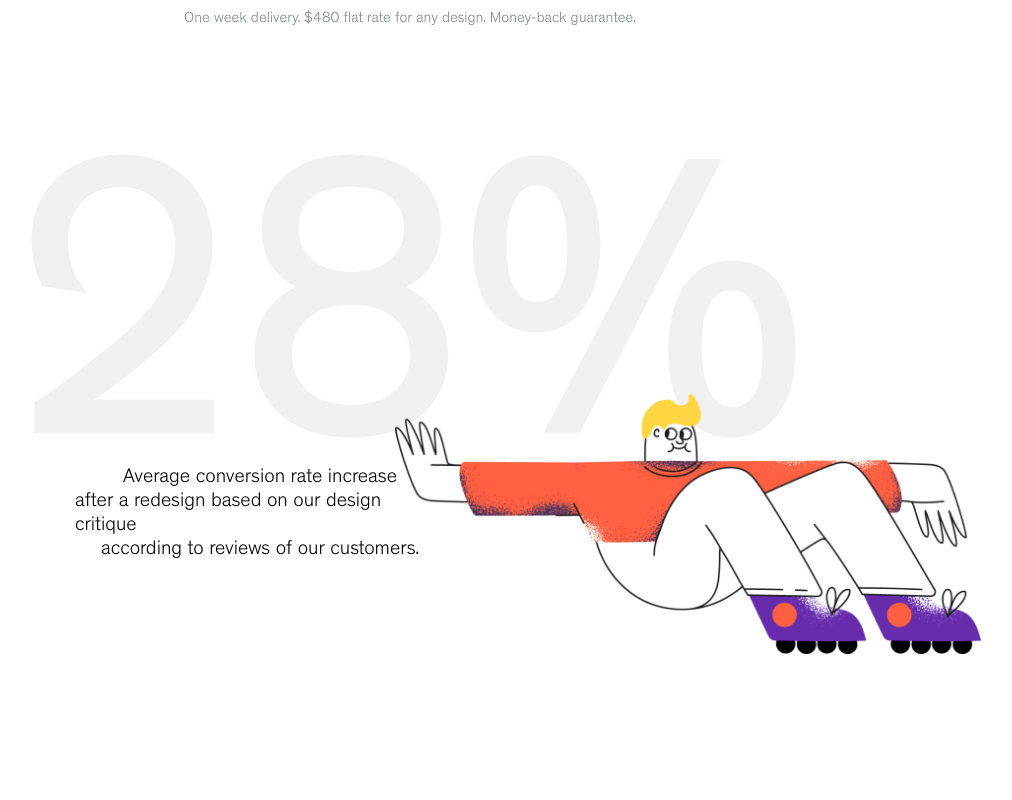
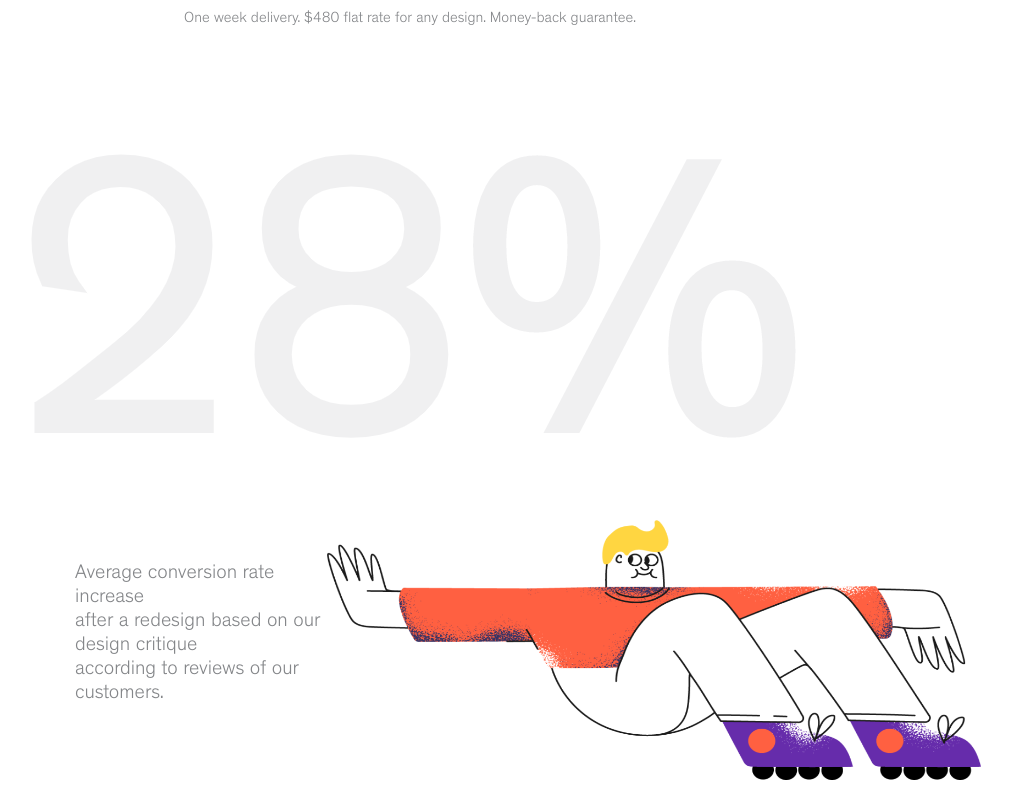
Before and after one commit to davidschwarz153/Tag-12, a plain HTML site: page index.html in a window 1280 px wide. Shown: the part 2722-3522 px from the top of the page, without its empty margins (230-1242 px from the left). Before the commit the page ends 3448 px from the top, so only its background shows below. Drawn offline with Linux system fonts and the light colour scheme.

Commit message:
fixed position

```diff
--- a/assets/css/style.css
+++ b/assets/css/style.css
@@ -268,6 +268,7 @@ section .img1{
     display: flex;
     justify-content: center;
     z-index: -2;
+    margin-bottom: 96px;
 
 
 }
@@ -290,15 +291,13 @@ section .img1{
     font-size: 2rem;
     position: relative;
     width: 426px;
+    color:var(--lgray2);
 
 }
 
 .r28 .inner28 img{
     height: 260px;
-    margin-top:-50px;
-    margin-left: -50px;
-
-
-
-
+    position: relative;
+    top:-20px ;
+    width: 100%;
 }
```
